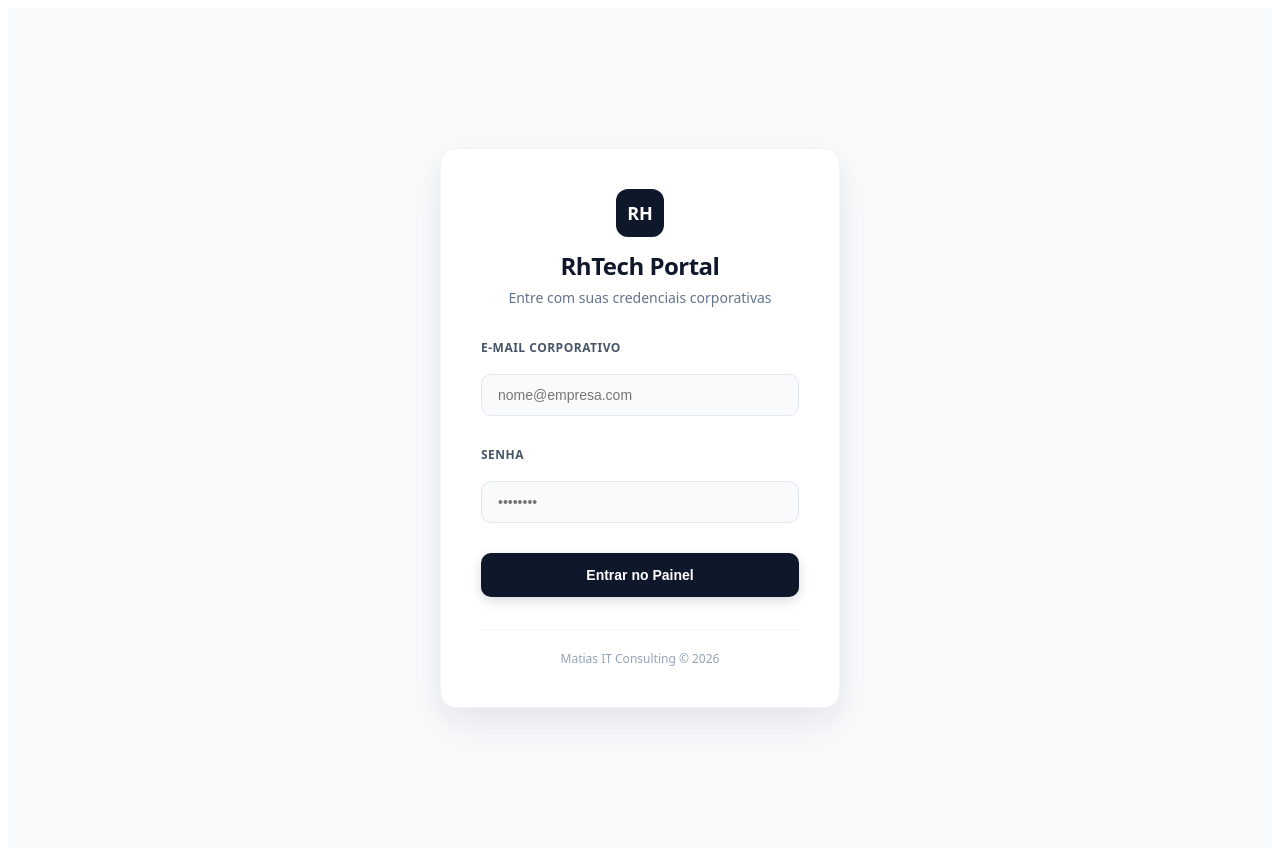
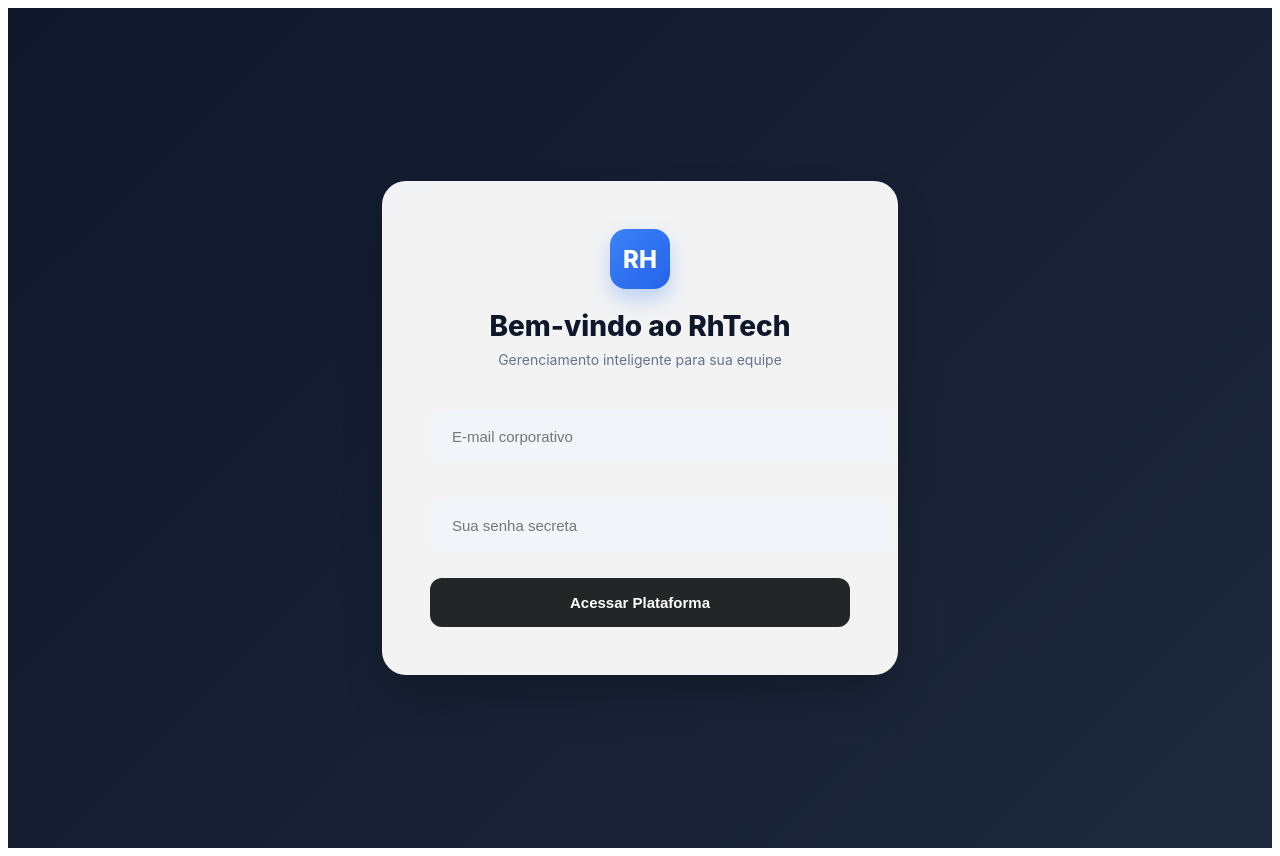
Before and after one commit to a20n21/RhTech, a React (Vite) app in the folder frontend/: page / in a window 1280 px wide. Built offline with nearby package versions, Linux system fonts and the light colour scheme.

Commit message:
teste de interface

```diff
--- a/frontend/src/pages/Login.tsx
+++ b/frontend/src/pages/Login.tsx
@@ -16,200 +16,118 @@ export default function Login() {
     setStatus('');
 
     try {
-      // Usando rota relativa para que o Ingress faça o roteamento dinâmico em produção
-      const response = await axios.post('/api/auth/login', {
-        email,
-        password
-      });
+      const response = await axios.post('/api/auth/login', { email, password });
       localStorage.setItem('token', response.data.token);
       navigate('/dashboard');
     } catch (error: any) {
-      setStatus('Credenciais inválidas ou erro no servidor.');
+      setStatus('Credenciais inválidas. Tente novamente.');
     } finally {
       setIsLoading(false);
     }
   };
 
   return (
-    <div style={styles.container}>
+    <div style={styles.page}>
       <div style={styles.card}>
-
-        {/* Header */}
         <div style={styles.header}>
-          <div style={styles.logo}>RH</div>
-          <h1 style={styles.title}>RhTech Portal</h1>
-          <p style={styles.subtitle}>Entre com suas credenciais corporativas</p>
+          <div style={styles.glowLogo}>RH</div>
+          <h1 style={styles.title}>Bem-vindo ao RhTech</h1>
+          <p style={styles.subtitle}>Gerenciamento inteligente para sua equipe</p>
         </div>
 
-        {/* Formulário */}
         <form onSubmit={handleLogin} style={styles.form}>
-          <div style={styles.inputGroup}>
-            <label style={styles.label}>E-mail Corporativo</label>
           <input
             type="email"
-              placeholder="nome@empresa.com"
+            placeholder="E-mail corporativo"
             value={email}
             onChange={(e) => setEmail(e.target.value)}
             required
             style={styles.input}
           />
-          </div>
 
-          <div style={styles.inputGroup}>
-            <label style={styles.label}>Senha</label>
           <input
             type="password"
-              placeholder="••••••••"
+            placeholder="Sua senha secreta"
             value={password}
             onChange={(e) => setPassword(e.target.value)}
             required
             style={styles.input}
           />
-          </div>
 
-          {/* Erro */}
-          {status && (
-            <div style={styles.errorBox}>
-              {status}
-            </div>
-          )}
+          {status && <div style={styles.errorBox}>{status}</div>}
 
-          {/* Botão */}
-          <button
-            type="submit"
-            disabled={isLoading}
-            style={{
-              ...styles.button,
-              ...(isLoading ? styles.buttonDisabled : {})
-            }}
-          >
-            {isLoading ? 'Carregando...' : 'Entrar no Painel'}
+          <button type="submit" disabled={isLoading} style={styles.button}>
+            {isLoading ? 'Autenticando...' : 'Acessar Plataforma'}
           </button>
         </form>
-
-        {/* Footer */}
-        <div style={styles.footer}>
-          <p style={styles.footerText}>Matias IT Consulting &copy; 2026</p>
-        </div>
       </div>
     </div>
   );
 }
 
-// Estiloss puros em objetos JavaScript (sem dependência de Tailwind)
 const styles = {
-  container: {
+  page: {
     minHeight: '100vh',
     display: 'flex',
     alignItems: 'center',
     justifyContent: 'center',
-    background: '#f8fafc',
-    fontFamily: 'system-ui, -apple-system, sans-serif',
-    padding: '20px'
+    background: 'linear-gradient(135deg, #0f172a 0%, #1e293b 100%)',
+    padding: '20px',
+    fontFamily: "'Inter', system-ui, sans-serif"
   },
   card: {
-    background: 'white',
-    padding: '40px',
+    background: 'rgba(255, 255, 255, 0.95)',
+    padding: '48px',
+    borderRadius: '24px',
+    width: '100%',
+    maxWidth: '420px',
+    boxShadow: '0 25px 50px -12px rgba(0, 0, 0, 0.3)',
+    backdropFilter: 'blur(10px)'
+  },
+  glowLogo: {
+    width: '60px',
+    height: '60px',
     borderRadius: '16px',
-    boxShadow: '0 10px 25px rgba(30, 41, 59, 0.05), 0 20px 48px rgba(30, 41, 59, 0.05)',
-    width: '100%',
-    maxWidth: '400px',
-    border: '1px solid #f1f5f9',
-    boxSizing: 'border-box' as const
+    background: 'linear-gradient(135deg, #3b82f6 0%, #2563eb 100%)',
+    color: 'white',
+    display: 'flex',
+    alignItems: 'center',
+    justifyContent: 'center',
+    fontSize: '24px',
+    fontWeight: '800',
+    margin: '0 auto 20px auto',
+    boxShadow: '0 10px 20px rgba(59, 130, 246, 0.3)'
   },
-  header: {
-    textAlign: 'center' as const,
-    marginBottom: '32px'
-  },
-  logo: {
-    inlineFlex: 'display',
-    width: '48px',
-    height: '48px',
-    lineHeight: '48px',
+  header: { textAlign: 'center' as const, marginBottom: '32px' },
+  title: { fontSize: '28px', color: '#0f172a', margin: '0 0 8px 0', fontWeight: '800' },
+  subtitle: { fontSize: '14px', color: '#64748b', margin: 0 },
+  form: { display: 'flex', flexDirection: 'column' as const, gap: '16px' },
+  input: {
+    padding: '16px 20px',
     borderRadius: '12px',
-    background: '#0f172a',
-    color: 'white',
-    fontWeight: 'bold',
-    fontSize: '18px',
-    margin: '0 auto 12px auto',
-    textAlign: 'center' as const
-  },
-  title: {
-    fontSize: '24px',
-    fontWeight: '700',
-    color: '#0f172a',
-    margin: '0 0 6px 0',
-    letterSpacing: '-0.5px'
-  },
-  subtitle: {
-    fontSize: '14px',
-    color: '#64748b',
-    margin: 0
-  },
-  form: {
-    display: 'flex',
-    flexDirection: 'column' as const,
-    gap: '20px'
-  },
-  inputGroup: {
-    display: 'flex',
-    flexDirection: 'column' as const,
-    gap: '8px'
-  },
-  label: {
-    fontSize: '12px',
-    fontWeight: '600',
-    color: '#475569',
-    textTransform: 'uppercase' as const,
-    letterSpacing: '0.5px'
-  },
-  input: {
-    padding: '12px 16px',
-    background: '#f8fafc',
-    border: '1px solid #e2e8f0',
-    borderRadius: '10px',
-    fontSize: '14px',
-    color: '#0f172a',
+    border: '2px solid transparent',
+    background: '#f1f5f9',
+    fontSize: '15px',
     outline: 'none',
-    transition: 'all 0.2s ease',
-    boxSizing: 'border-box' as const
+    transition: 'all 0.3s ease'
   },
   errorBox: {
     padding: '12px',
     background: '#fef2f2',
-    border: '1px solid #fee2e2',
+    color: '#b91c1c',
     borderRadius: '10px',
-    color: '#ef4444',
     fontSize: '13px',
-    fontWeight: '500',
     textAlign: 'center' as const
   },
   button: {
-    padding: '14px',
-    background: '#0f172a',
+    padding: '16px',
+    background: '#242527',
     color: 'white',
     border: 'none',
-    borderRadius: '10px',
+    borderRadius: '12px',
+    fontSize: '15px',
     fontWeight: '600',
-    fontSize: '14px',
     cursor: 'pointer',
-    transition: 'all 0.2s ease',
-    boxShadow: '0 4px 12px rgba(15, 23, 42, 0.15)'
-  },
-  buttonDisabled: {
-    background: '#94a3b8',
-    cursor: 'not-allowed'
-  },
-  footer: {
-    marginTop: '32px',
-    paddingTop: '20px',
-    borderTop: '1px solid #f1f5f9',
-    textAlign: 'center' as const
-  },
-  footerText: {
-    fontSize: '12px',
-    color: '#94a3b8',
-    margin: 0
+    transition: 'transform 0.2s, background 0.2s'
   }
 };
-// Cache breaker: 1783466612
--- a/frontend/vite.config.ts
+++ b/frontend/vite.config.ts
@@ -7,4 +7,13 @@ export default defineConfig({
     react(),
     tailwindcss(),
   ],
+  server: {
+    proxy: {
+      '/api': {
+        target: 'http://backend:3002', // Nome do serviço no seu docker-compose
+        changeOrigin: true,
+        secure: false,
+      }
+    }
+  }
 })
```
Also changed, not shown: 1 other file (tests, documents, lock files or other folders). Lines whose indentation alone changed are shown as unchanged.
